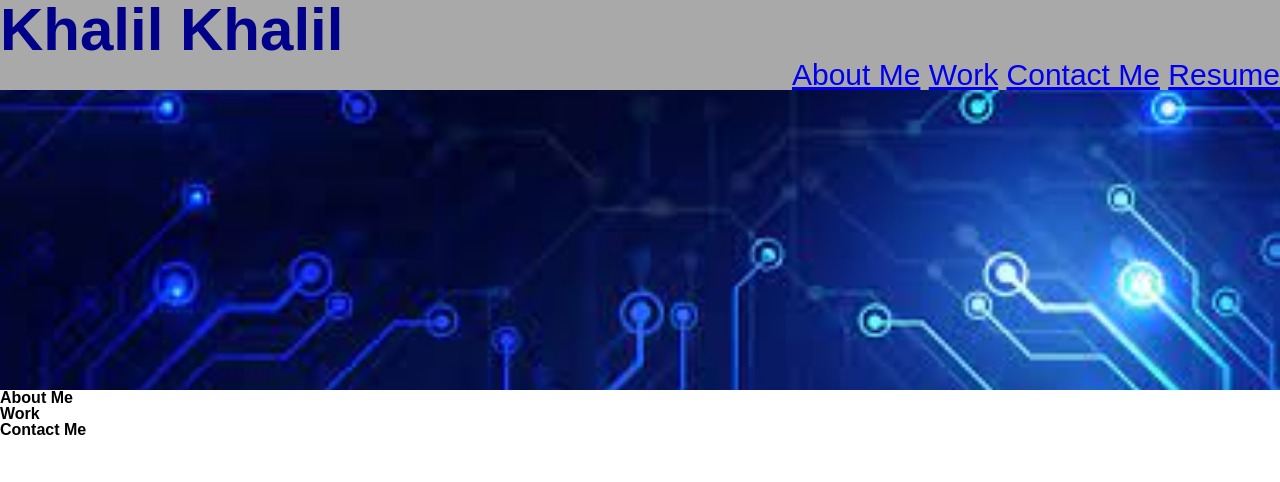
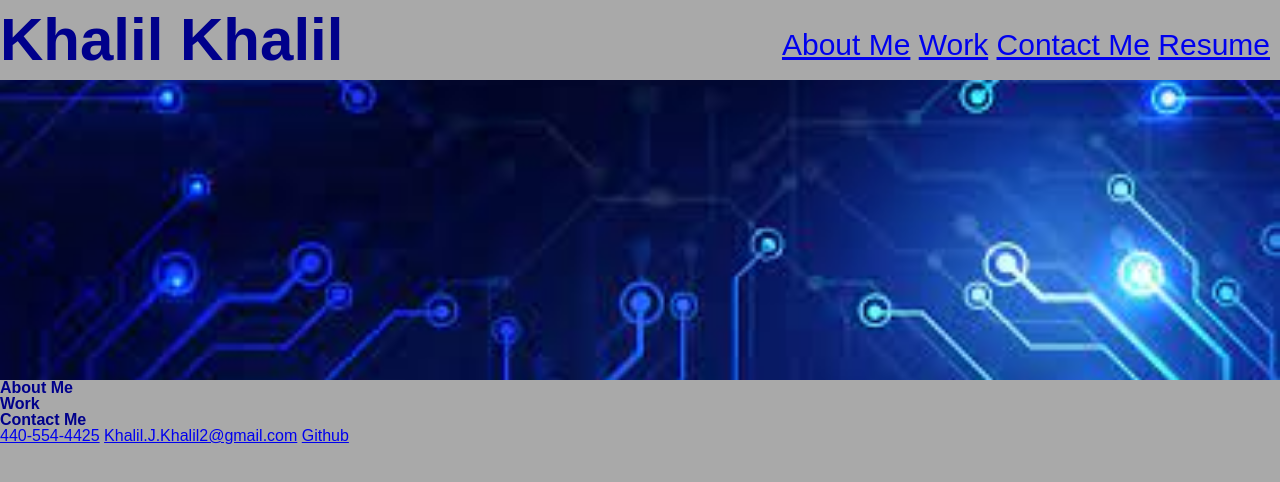
Before and after one commit to KJKhalil/K2Portfolio, a plain HTML site: page index.html in a window 1280 px wide. Drawn offline with Linux system fonts and the light colour scheme.

Commit message:
fourth commit

```diff
--- a/assets/css/style.css
+++ b/assets/css/style.css
@@ -3,7 +3,9 @@
   }
 
 body {
-
+    background-color: darkgray;
+    color:darkblue;
+    font-family: sans-serif;
 }
 
 main {
@@ -11,31 +13,31 @@ main {
 }
 
 header {
-    background-color: darkgray;
 
 }
 
 header h1 {
     display: inline-block;
-    color: darkblue;
     font-size: 60px;
+    position: relative;
+    padding-top: 10px;
 
 }
 
 nav {
     display: flex;
     justify-content: flex-end;
-    margin: 0;
-	padding: 0;
+    padding-bottom: 10px;
+    padding-right: 10px
 }
 
 nav ul {
     display: inline-block;
-    color: darkblue;
     font-size: 30px;
+    position: relative;
+    margin-top: -40px;
 
 }
-
 
 .hero {
     height: 300px;
@@ -45,14 +47,14 @@ nav ul {
     background-position: center;
 }
 
-.content {
+.aboutme {
 
 }
 
-.aside {
+.work {
 
 }
 
-.footer {
+.contactme {
 
 }
--- a/index.html
+++ b/index.html
@@ -46,6 +46,11 @@
     <!-- Footer -->
     <footer id= "contactme" class="contactme">
         <h3>Contact Me</h3>
+        <ul>
+            <a href="tel:4405544425">440-554-4425</a>
+            <a href="mailto:khalil.j.khalil2@gmail.com">Khalil.J.Khalil2@gmail.com</a>
+            <a href="https://github.com/KJKhalil">Github</a>
+        </ul>
 
     </footer>
 
```
